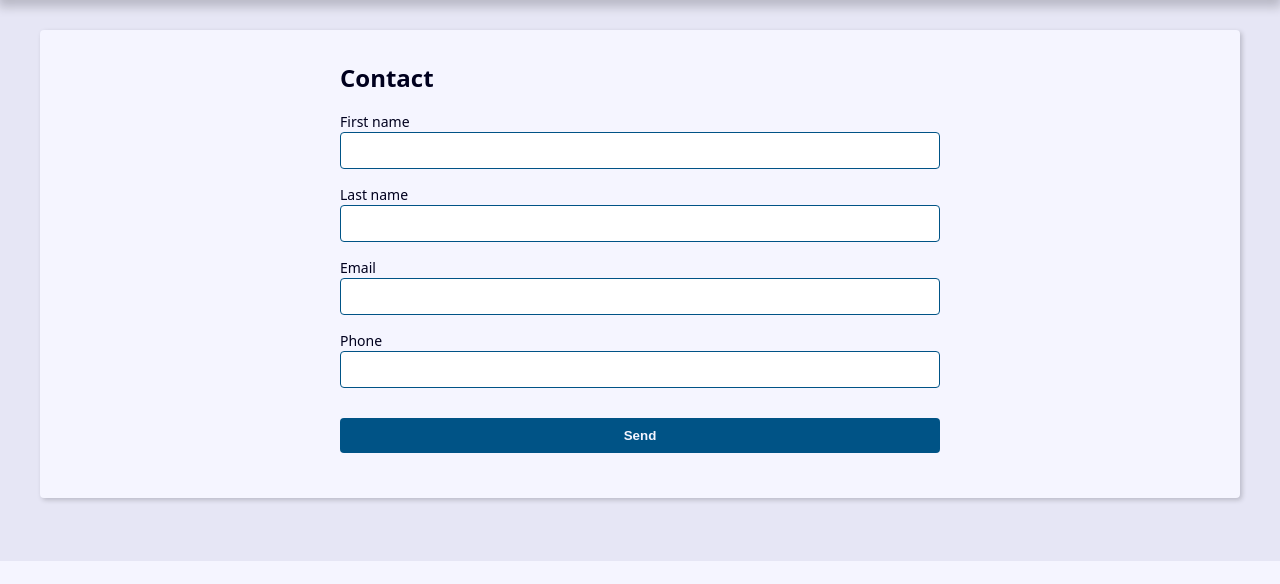
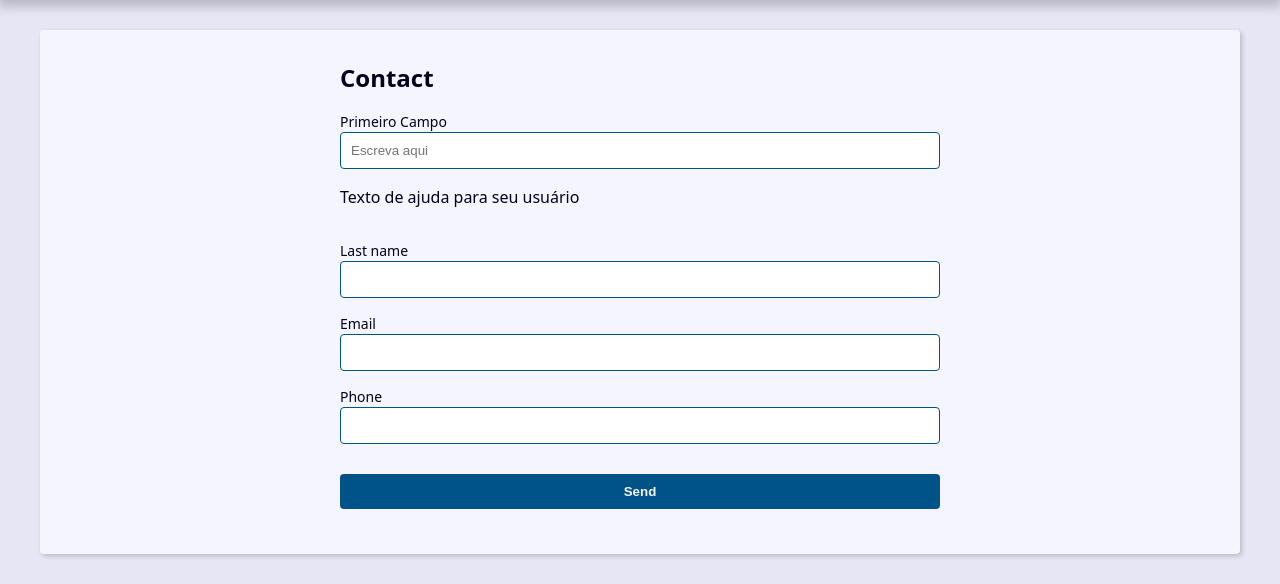
Before and after one commit to kaleb-code/projeto-agenda, a Django app: page /contact/create/ in a window 1280 px wide. Shown: the part 239-823 px from the top of the page. Before the commit the page ends 800 px from the top, so only its background shows below. Run offline with Django 4.2, Linux system fonts and the light colour scheme.

Commit message:
Configurando os campos e widgets do formulário

```diff
--- /dev/null
+++ b/contact/forms.py
@@ -0,0 +1,53 @@
+from django import forms
+from django.core.exceptions import ValidationError
+from . import models
+
+class ContactForm(forms.ModelForm):
+    first_name = forms.CharField(
+        widget=forms.TextInput(
+        attrs={
+            'class':'classe-a classe-b',
+            'placeholder':'Escreva aqui',
+        }
+        ),
+        label='Primeiro Campo',
+        help_text='Texto de ajuda para seu usuário'
+    )
+    def __init__(self,*args, **kwargs):
+        super().__init__(*args, **kwargs)
+        # self.fields['first_name'].widget.attrs.update({
+        #     'class':'classe-a classe-b',
+        #     'placeholder':'Escreva aqui',
+        # })
+
+    class Meta:
+        model = models.Contact
+        fields = 'first_name','last_name','email','phone'
+        # widgets = {
+        #     'first_name':forms.TextInput(
+        #     attrs={
+        #         'class':'classe-a classe-b',
+        #         'placeholder':'Escreva aqui',
+        #     }
+        #     )
+        # }
+
+    def clean(self):
+        cleaned_data = self.cleaned_data
+
+        self.add_error(
+            'first_name',
+            ValidationError(
+                'Mensagem de erro',
+                code='invalid'
+            )
+        )
+        self.add_error(
+            'first_name',
+            ValidationError(
+                'Mensagem de erro 2',
+                code='invalid'
+            )
+        )
+
+        return super().clean()
--- a/contact/templates/contact/create.html
+++ b/contact/templates/contact/create.html
@@ -19,6 +19,12 @@
           <label for="{{field.id_for_label}}">{{field.label}}</label>
           {{field}}
           {{field.errors}}
+
+          {% if field.help_text %}
+          <p class="help_text">
+            {{field.help_text}}
+          </p>
+          {% endif %}
         </div>
       {% endfor %}
       </div>
--- a/contact/views/contact_form.py
+++ b/contact/views/contact_form.py
@@ -1,34 +1,10 @@
 from django.shortcuts import render,get_object_or_404,redirect
 from django.db.models import Q
 from django.core.paginator import Paginator
-from django import forms
-from django.core.exceptions import ValidationError
+
 from contact.models import Contact
+from contact.forms import ContactForm
 
-class ContactForm(forms.ModelForm):
-    class Meta:
-        model = Contact
-        fields = 'first_name','last_name','email','phone'
-
-    def clean(self):
-        cleaned_data = self.cleaned_data
-
-        self.add_error(
-            'first_name',
-            ValidationError(
-                'Mensagem de erro',
-                code='invalid'
-            )
-        )
-        self.add_error(
-            'first_name',
-            ValidationError(
-                'Mensagem de erro 2',
-                code='invalid'
-            )
-        )
-
-        return super().clean()
 
 
 def create(request):
```
